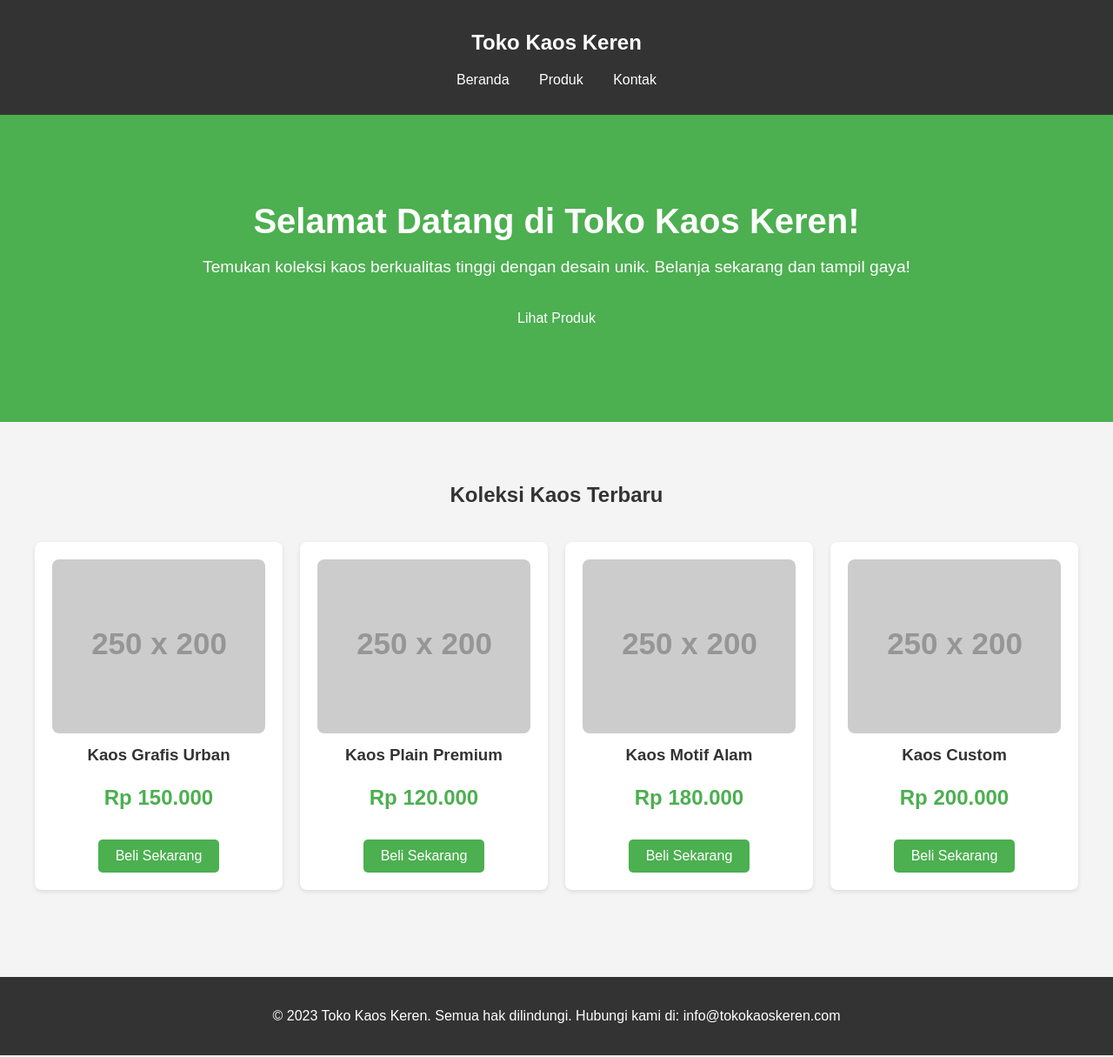
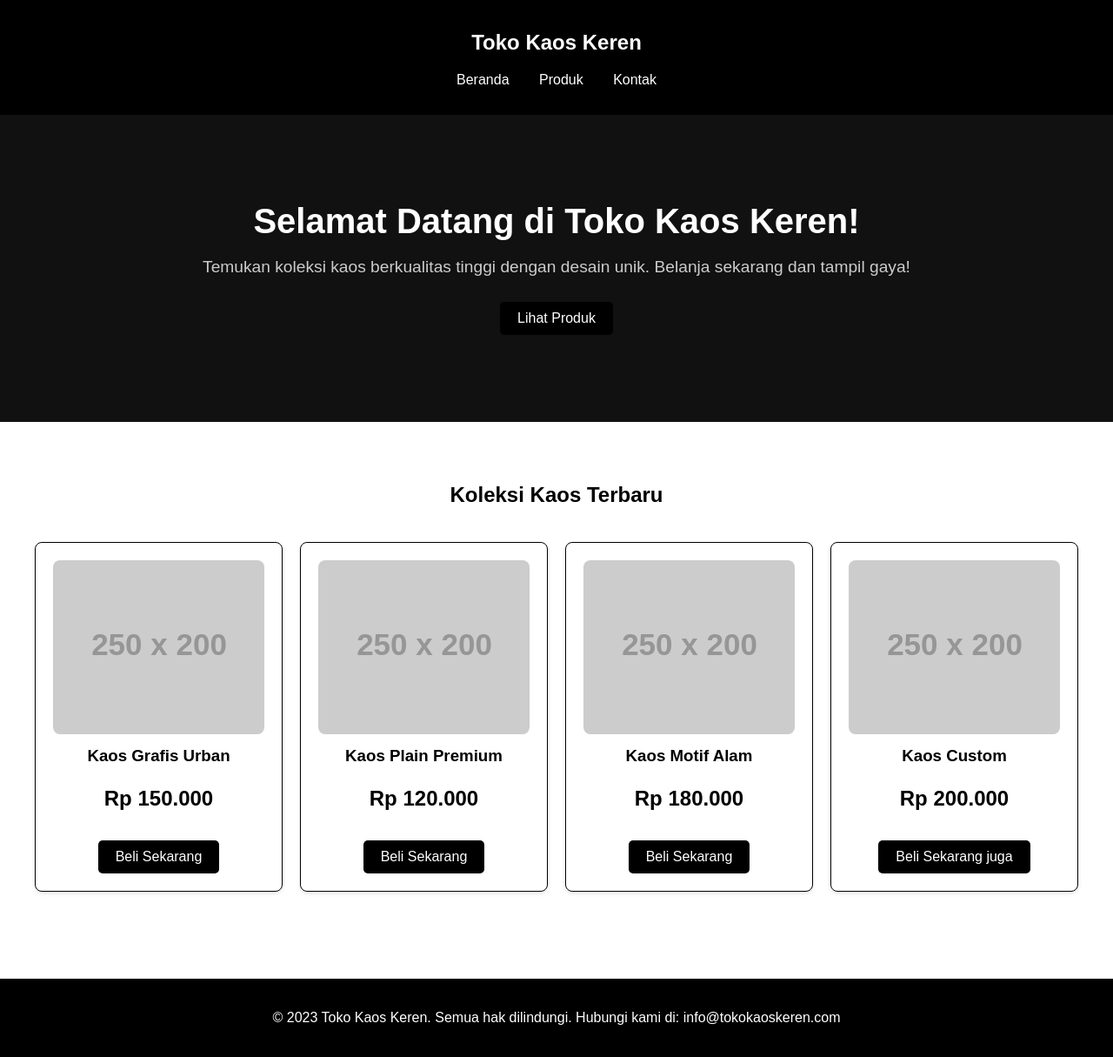
Before and after one commit to kho1rullll/praktek123, a plain HTML site: page index.html in a window 1280 px wide. Shown: the whole page at 87% size. Drawn offline with Linux system fonts and the light colour scheme; placeholder pictures from the web are drawn by us.

Commit message:
ganti warna

```diff
--- a/index.html
+++ b/index.html
@@ -9,12 +9,12 @@
             font-family: Arial, sans-serif;
             margin: 0;
             padding: 0;
-            background-color: #f4f4f4;
-            color: #333;
+            background-color: #fff;
+            color: #000;
         }
         header {
-            background-color: #333;
-            color: white;
+            background-color: #000;
+            color: #fff;
             padding: 15px 0;
             text-align: center;
         }
@@ -27,12 +27,12 @@
             margin: 0 15px;
         }
         nav ul li a {
-            color: white;
+            color: #fff;
             text-decoration: none;
         }
         .hero {
-            background-color: #4CAF50;
-            color: white;
+            background-color: #111;
+            color: #fff;
             text-align: center;
             padding: 100px 20px;
         }
@@ -42,6 +42,7 @@
         }
         .hero p {
             font-size: 1.2em;
+            color: #ccc;
         }
         .products {
             padding: 50px 20px;
@@ -51,6 +52,7 @@
         .products h2 {
             text-align: center;
             margin-bottom: 40px;
+            color: #000;
         }
         .product-grid {
             display: grid;
@@ -58,7 +60,8 @@
             gap: 20px;
         }
         .product-card {
-            background: white;
+            background: #fff;
+            border: 1px solid #000;
             border-radius: 8px;
             padding: 20px;
             text-align: center;
@@ -69,27 +72,32 @@
             height: 200px;
             object-fit: cover;
             border-radius: 8px;
+            filter: grayscale(100%);
         }
         .product-card h3 {
             margin: 10px 0;
+            color: #000;
         }
         .product-card .price {
             font-size: 1.5em;
-            color: #4CAF50;
+            color: #000;
             font-weight: bold;
         }
         .btn {
-            background-color: #4CAF50;
-            color: white;
+            background-color: #000;
+            color: #fff;
             padding: 10px 20px;
             text-decoration: none;
             border-radius: 5px;
             display: inline-block;
             margin-top: 10px;
         }
+        .btn:hover {
+            background-color: #444;
+        }
         footer {
-            background-color: #333;
-            color: white;
+            background-color: #000;
+            color: #fff;
             text-align: center;
             padding: 20px;
             margin-top: 50px;
@@ -139,7 +147,7 @@
                 <img src="https://via.placeholder.com/250x200?text=Kaos+4" alt="Kaos Desain 4">
                 <h3>Kaos Custom</h3>
                 <p class="price">Rp 200.000</p>
-                <a href="#" class="btn">Beli Sekarang</a>
+                <a href="#" class="btn">Beli Sekarang juga</a>
             </div>
         </div>
     </section>
```
